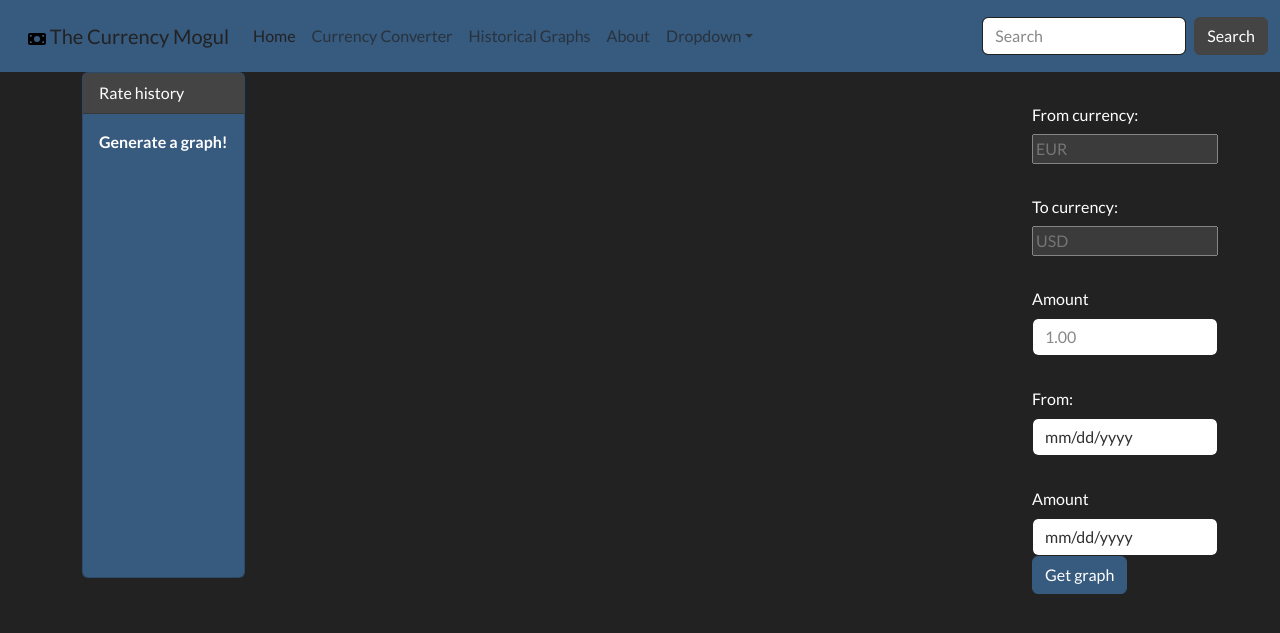
After one commit to Rethdawg/loyal_companion, a Django app: page /currency/historical/ in a window 1280 px wide. The commit adds this page. Shown: the top 633 px of the page. Run offline with Django 5.2, Linux system fonts and the light colour scheme; some libraries are stand-ins or nearby versions.

Commit message:
Currency Mogul v02
- Introduced a base.html and extension systems to accommodate more templates;
- Introduced a preliminary charting and chart display functionality on the webapp;

```diff
--- a/currency_mogul/api_utils.py
+++ b/currency_mogul/api_utils.py
@@ -55,12 +55,14 @@ def convert_currency(from_cur, to_cur, amount):
     return money_dict
 
 
-def show_historical(from_time, to_time, from_cur, to_cur):
+def show_historical(from_time, to_time, from_cur, to_cur, amount):
     payload = {
         'from': from_cur,
-        'to': to_cur
+        'to': to_cur,
+        'amount': amount
     }
     frankfurter_r = reqs.get(f"{HOST_FRANKFURTER}/{from_time}..{to_time}", params=payload)
     if frankfurter_r.ok:
         historical_dict = frankfurter_r.json()
+        print(historical_dict)
         plot_currency(historical_dict)
--- /dev/null
+++ b/currency_mogul/templates/currency_mogul/base.html
@@ -0,0 +1,74 @@
+<!DOCTYPE html>
+<html lang="en">
+<head>
+    {% block title %}
+  <title>The Currency Mogul</title>
+    {% endblock %}
+  <meta charset="UTF-8" />
+  <meta name="viewport" content="width=device-width, initial-scale=1.0" />
+  <link rel="stylesheet" href="https://cdnjs.cloudflare.com/ajax/libs/bootswatch/5.3.2/darkly/bootstrap.min.css"
+        integrity="sha512-JjQ+gz9+fc47OLooLs9SDfSSVrHu7ypfFM7Bd+r4dCePQnD/veA7P590ovnFPzldWsPwYRpOK1FnePimGNpdrA=="
+        crossorigin="anonymous"
+        referrerpolicy="no-referrer"/>
+  <link rel="stylesheet"
+      href="https://cdnjs.cloudflare.com/ajax/libs/font-awesome/4.7.0/css/font-awesome.min.css"/>
+    {% load static %}
+    <link rel="stylesheet" href="{% static 'css/styles.css' %}" />
+</head>
+<body>
+<nav class="navbar navbar-expand-lg bg-primary" data-bs-theme="dark">
+  <div class="container-fluid">
+    <a class="navbar-brand" href="#">
+        <a class="navbar-brand" href="{% url 'currency-index' %}">
+          <svg xmlns="http://www.w3.org/2000/svg"
+               height="16"
+               width="18"
+               viewBox="0 0 576 512">
+              <path d="M64 64C28.7 64 0 92.7 0 128V384c0 35.3 28.7 64 64 64H512c35.3 0 64-28.7 64-64V128c0-35.3-28.7-64-64-64H64zm64 320H64V320c35.3 0 64 28.7 64 64zM64 192V128h64c0 35.3-28.7 64-64 64zM448 384c0-35.3 28.7-64 64-64v64H448zm64-192c-35.3 0-64-28.7-64-64h64v64zM288 160a96 96 0 1 1 0 192 96 96 0 1 1 0-192z"/>
+          </svg> The Currency Mogul
+        </a>
+    <button class="navbar-toggler"
+            type="button" data-bs-toggle="collapse"
+            data-bs-target="#navbarColor01"
+            aria-controls="navbarColor01"
+            aria-expanded="false"
+            aria-label="Toggle navigation">
+      <span class="navbar-toggler-icon"></span>
+    </button>
+    <div class="collapse navbar-collapse" id="navbarColor01">
+      <ul class="navbar-nav me-auto">
+        <li class="nav-item">
+          <a class="nav-link active" href="#">Home
+            <span class="visually-hidden">(current)</span>
+          </a>
+        </li>
+        <li class="nav-item">
+          <a class="nav-link" href="#">Currency Converter</a>
+        </li>
+        <li class="nav-item">
+          <a class="nav-link" href="{% url 'currency-historical' %}">Historical Graphs</a>
+        </li>
+        <li class="nav-item">
+          <a class="nav-link" href="#">About</a>
+        </li>
+        <li class="nav-item dropdown">
+          <a class="nav-link dropdown-toggle" data-bs-toggle="dropdown" href="#" role="button" aria-haspopup="true" aria-expanded="false">Dropdown</a>
+          <div class="dropdown-menu">
+            <a class="dropdown-item" href="#">Action</a>
+            <a class="dropdown-item" href="#">Another action</a>
+            <a class="dropdown-item" href="#">Something else here</a>
+            <div class="dropdown-divider"></div>
+            <a class="dropdown-item" href="#">Separated link</a>
+          </div>
+        </li>
+      </ul>
+      <form class="d-flex">
+        <input class="form-control me-sm-2" type="search" placeholder="Search">
+        <button class="btn btn-secondary my-2 my-sm-0" type="submit">Search</button>
+      </form>
+    </div>
+  </div>
+</nav>
+{% block content %}{% endblock %}
+</body>
+</html>
--- /dev/null
+++ b/currency_mogul/templates/currency_mogul/historical-rates.html
@@ -0,0 +1,60 @@
+{% extends 'currency_mogul/base.html' %}
+{% block content %}
+{% load static %}
+<div class="container">
+    <div class="row">
+        <div class="col-sm-10 d-flex align-items-stretch">
+            <div class="card text-white bg-primary mb-3">
+                    <div class="card-header">
+                        {% if posting %}
+                            {{ amount }} {{ from_curr }} - {{ to_curr }}, {{ from_date }} - {{ to_date }}
+                        {% else %}
+                        Rate history
+                        {% endif %}
+                    </div>
+                <div class="card-body">
+                    {% if posting %}
+                        <img src="{% static 'images/historical.png' %}">
+                    {% else %}
+                        <p><b>Generate a graph!</b></p>
+                    {% endif %}
+                </div>
+            </div>
+        </div>
+        <div class="col-sm-2 d-flex align-items-stretch">
+                <form method="post">
+                    {% csrf_token %}
+                    <div class="form-group">
+                        <label class="col-form-label mt-4" for="from_curr">From currency:</label>
+                        <input list="currencies_from" id="from_curr" type="text" placeholder="EUR" name="from_curr">
+                        <datalist id="currencies_from">
+                            {% for currency in all_currencies.keys %}
+                                <option value="{{ currency }}">
+                            {% endfor %}
+                    </div>
+                    <div class="form-group">
+                        <label class="col-form-label mt-4" for="to_curr">To currency:</label>
+                        <input list="currencies_to" id="to_curr" type="text" placeholder="USD" name="to_curr">
+                        <datalist id="currencies_to">
+                            {% for currency in all_currencies.keys %}
+                                <option value="{{ currency }}">
+                            {% endfor %}
+                    </div>
+                    <div class="form-group">
+                        <label class="col-form-label mt-4" for="amount">Amount</label>
+                        <input type="number" step="0.01" class="form-control" placeholder="1.00" id="amount" name="amount">
+                    </div>
+                    <div class="form-group">
+                        <label class="col-form-label mt-4" for="from_date">From:</label>
+                        <input type="date" class="form-control" placeholder="2001-01-01" id="from_date" name="from_date">
+                    </div>
+                    <div class="form-group">
+                        <label class="col-form-label mt-4" for="to_date">Amount</label>
+                        <input type="date" class="form-control" id="to_date" name="to_date">
+                    </div>
+                    <button type="submit" class="btn btn-primary">Get graph</button>
+                </form>
+        </div>
+
+</div>
+{% endblock %}
--- a/currency_mogul/urls.py
+++ b/currency_mogul/urls.py
@@ -2,5 +2,6 @@ from django.urls import path
 from . import views
 
 urlpatterns = [
-    path('', views.index, name='currency-index')
+    path('', views.index, name='currency-index'),
+    path('historical/', views.historical_graph, name='currency-historical')
 ]
--- a/currency_mogul/utils.py
+++ b/currency_mogul/utils.py
@@ -1,6 +1,8 @@
 # Module containing general utilities
 import numpy as np
 import matplotlib.pyplot as plt
+from pathlib import Path
+historic_graph_path = 'currency_mogul/static/images/historical.png'
 
 
 def plot_currency(historical_dict):
@@ -11,5 +13,11 @@ def plot_currency(historical_dict):
         for rate in historical_dict['rates'][kp]:
             y_data.append(historical_dict['rates'][kp].get(rate))
     fig, ax = plt.subplots()
+    print(x_data)
+    print(y_data)
     ax.plot(x_data, y_data)
-    plt.savefig('/static/images/historical.png')
+    plt.savefig(historic_graph_path)
+
+
+def clear_graph():
+    Path(historic_graph_path).unlink(missing_ok=True)
--- a/currency_mogul/views.py
+++ b/currency_mogul/views.py
@@ -1,5 +1,6 @@
 from django.shortcuts import render
 from .api_utils import *
+from .utils import clear_graph
 
 # Create your views here.
 
@@ -19,3 +20,33 @@ def index(request):
             'money_dict': show_all_rates()
         })
     return render(request, 'currency_mogul/index.html', context=context)
+
+
+def historical_graph(request):
+    context = {
+        'all_currencies': all_currencies
+    }
+    if request.method == 'POST':
+        clear_graph()
+        from_curr = request.POST['from_curr']
+        to_curr = request.POST['to_curr']
+        amount = request.POST['amount']
+        from_date = request.POST['from_date']
+        to_date = request.POST['to_date']
+        posting = True
+        context.update({
+            'from_curr': from_curr,
+            'to_curr': to_curr,
+            'amount': amount,
+            'from_date': from_date,
+            'to_date': to_date,
+            'posting': posting,
+        })
+        print(context)
+        show_historical(from_date, to_date, from_curr, to_curr, amount)
+    else:
+        posting = False
+        context.update(
+            {'posting': posting
+             })
+    return render(request, 'currency_mogul/historical-rates.html', context=context)
```
Also changed, not shown: currency_mogul/templates/currency_mogul/index.html (+7 -77 lines), currency_mogul/templatetags/currency_extras.py (added, +13 -0 lines), currency_mogul/templatetags/__init__.py (added).
